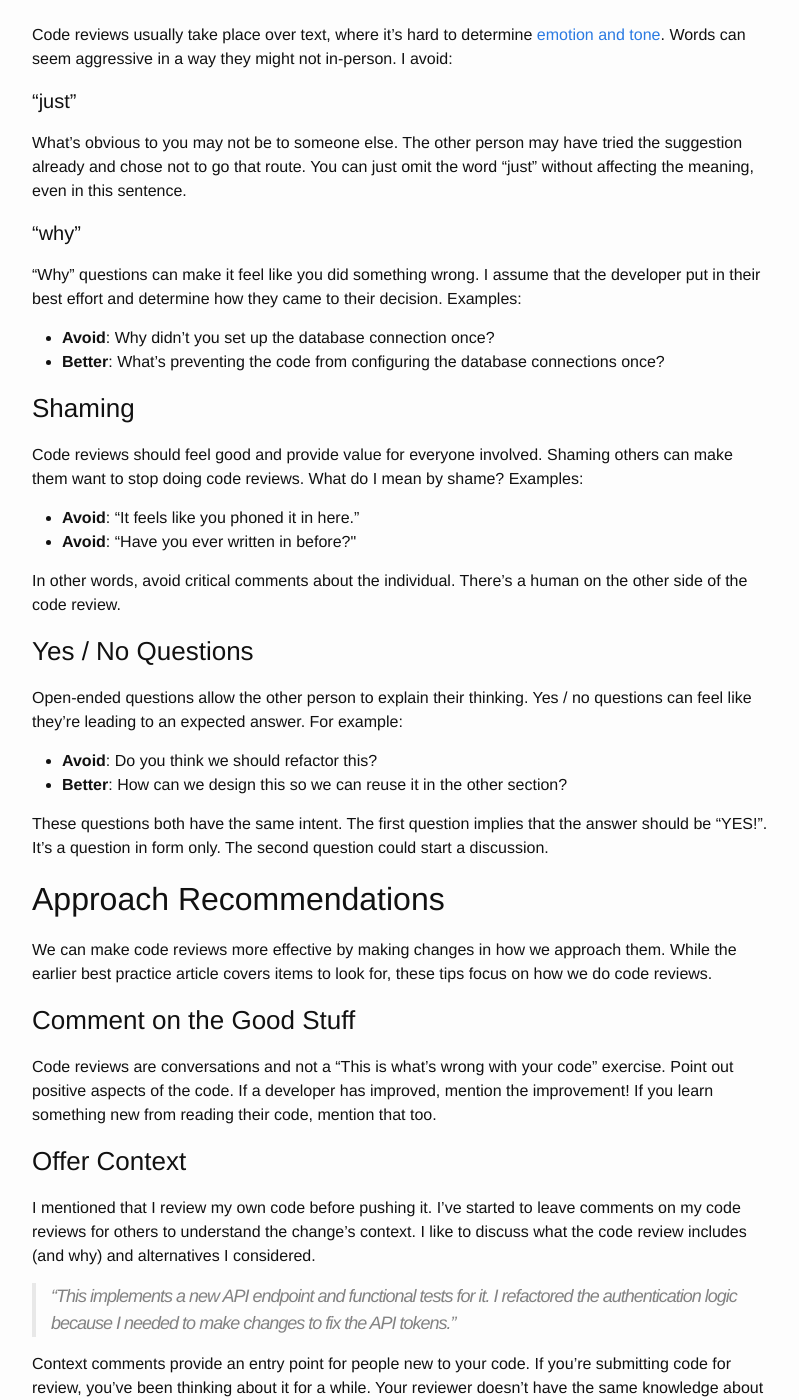
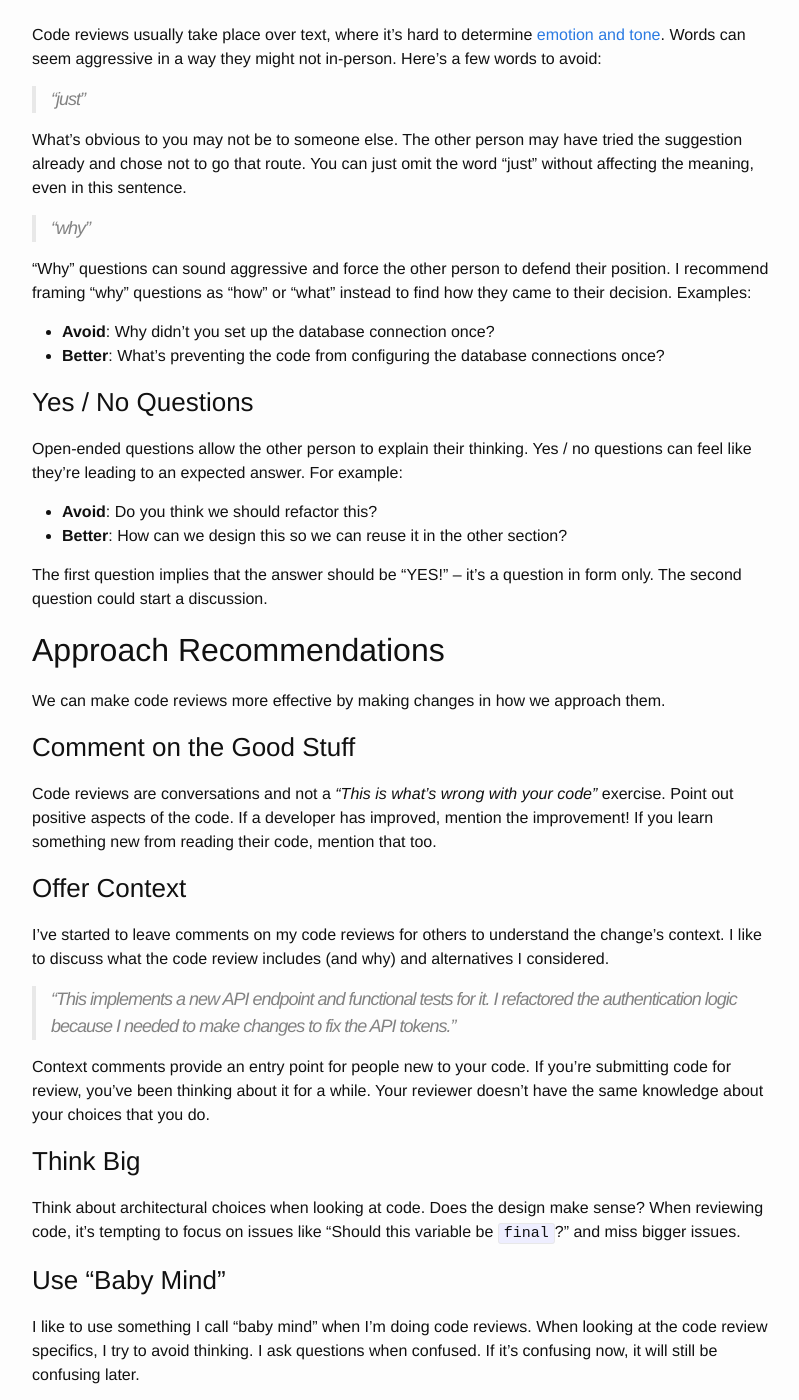
Before and after one commit to kevinlondon/kevinlondon.github.io, a Jekyll site: the page built from _posts/2018-06-05-more-code-review-best-practices.md, in a window 1280 px wide and 1400 px high, scrolled down 561 px. Shown: the whole window, without its empty margins (238-1037 px from the left). Built offline with Jekyll 4.4.1, drawn with Linux system fonts in a browser that asks for light colours; comment, search, counter and statistics services are not loaded; some of the changed text lies outside the part shown.

Commit message:
Update to make post smaller

```diff
--- a/_posts/2018-06-05-more-code-review-best-practices.md
+++ b/_posts/2018-06-05-more-code-review-best-practices.md
@@ -8,14 +8,12 @@ A few years ago, I wrote about [Code Review Best
 Practices](https://www.kevinlondon.com/2015/05/05/code-review-best-practices.html).
 Since then, code reviews helped me
 learn a new programming language, improve designs, and find
-blind spots. I have more recommendations to go along with the
-first article.
+blind spots. I'd like to offer some more recommendations.
 
 ## Anti-Patterns
 
-Code reviews can be tricky. Developers take pride in their code and
-it's hard to have your work dissected. I've seen
-a few anti-patterns that can hurt code reviews.
+Code reviews can be tricky. We take pride in our work and it's hard to have it
+dissected. Let's discuss some common traps!
 
 ### Code style
 
@@ -23,44 +21,32 @@ If your team uses a style guide, such as [Python's PEP
 8](https://www.python.org/dev/peps/pep-0008/),
 enforce it with automated tools.
 Style discussions can be a form of
-[bikeshedding](https://en.wikipedia.org/wiki/Law_of_triviality) and add noise to
-a code review.
+[bikeshedding](https://en.wikipedia.org/wiki/Law_of_triviality) and add noise.
 
 ### Tone
 
 Code reviews usually take place over text, where it's hard to determine
 [emotion and
 tone](https://www.fastcodesign.com/3036748/why-its-so-hard-to-detect-emotion-in-emails-and-texts).
-Words can seem aggressive in a way they might not in-person. I avoid:
+Words can seem aggressive in a way they might not in-person. Here's a few words
+to avoid:
 
-#### "just"
+> "just"
 
 What's obvious to you may not be to someone else. The other person may
 have tried the suggestion already and chose not to go that route.
 You can just omit the word "just" without affecting the meaning, even in this
 sentence.
 
-#### "why"
+> "why"
 
-"Why" questions can make it feel like you did something
-wrong. I assume that the developer put in their best effort and determine how
-they came to their decision. Examples:
+"Why" questions can sound aggressive and force the other person to defend their
+position. I recommend framing "why" questions as "how" or "what" instead to
+find how they came to their decision. Examples:
 
 * **Avoid**: Why didn't you set up the database connection once?
 * **Better**: What's preventing the code from configuring the database connections
     once?
-
-### Shaming
-
-Code reviews should feel good and provide value for everyone involved.
-Shaming others can make them want to stop doing code reviews. What do
-I mean by shame? Examples:
-
-* **Avoid**: "It feels like you phoned it in here."
-* **Avoid**: "Have you ever written in <x language> before?"
-
-In other words, avoid critical comments about the individual.
-There's a human on the other side of the code review.
 
 ### Yes / No Questions
 
@@ -70,26 +56,23 @@ questions can feel like they're leading to an expected answer. For example:
 * **Avoid**: Do you think we should refactor this?
 * **Better**: How can we design this so we can reuse it in the other section?
 
-These questions both have the same intent. The first question implies that the
-answer should be "YES!". It's a question in form only. The second question
-could start a discussion.
+The first question implies that the answer should be "YES!" -- it's a question
+in form only. The second question could start a discussion.
 
 ## Approach Recommendations
 
 We can make code reviews more effective by making changes in how we approach
-them. While the earlier best practice article covers items to look for, these
-tips focus on how we do code reviews.
+them.
 
 ### Comment on the Good Stuff
 
-Code reviews are conversations and not a "This is what's wrong with your code"
+Code reviews are conversations and not a _"This is what's wrong with your code"_
 exercise. Point out positive aspects of the code. If a developer has improved,
 mention the improvement! If you learn something new from reading their code,
 mention that too.
 
 ### Offer Context
 
-I mentioned that I review my own code before pushing it.
 I've started to leave comments on my code reviews for others to understand the
 change's context. I like to discuss what the code review includes (and why) and
 alternatives I considered.
@@ -120,20 +103,14 @@ confusing later.
 
 I like to spend no more than an hour on a code review. That can mean
 cutting up code reviews so they're easier to
-review and ship. If large code reviews are the norm, examine the
-development process. Try to make the changes (and tickets) smaller in scope.
+review and ship. If large code reviews are the norm,
+try to make the changes (and tickets) smaller in scope.
 
 <blockquote class="twitter-tweet" data-lang="en"><p lang="en" dir="ltr">10 lines of code = 10 issues.<br><br>500 lines of code = &quot;looks fine.&quot;<br><br>Code reviews.</p>&mdash; I Am Devloper (@iamdevloper) <a href="https://twitter.com/iamdevloper/status/397664295875805184?ref_src=twsrc%5Etfw">November 5, 2013</a></blockquote>
 <script async src="https://platform.twitter.com/widgets.js" charset="utf-8"></script>
 
 ## Implementing these Suggestions
 
-It's hard to apply these tips all at once. I recommend the following:
-
-1. Pick one topic
-2. Try it out for a few days
-3. Determine if it's useful
-4. Repeat
-
-If you find it helps you and your team, great! I hope you find these
+It's hard to apply these tips all at once. I recommend the experimenting with
+one at a time. I hope you find these
 tips useful as you figure out what works for you and your team.
```
